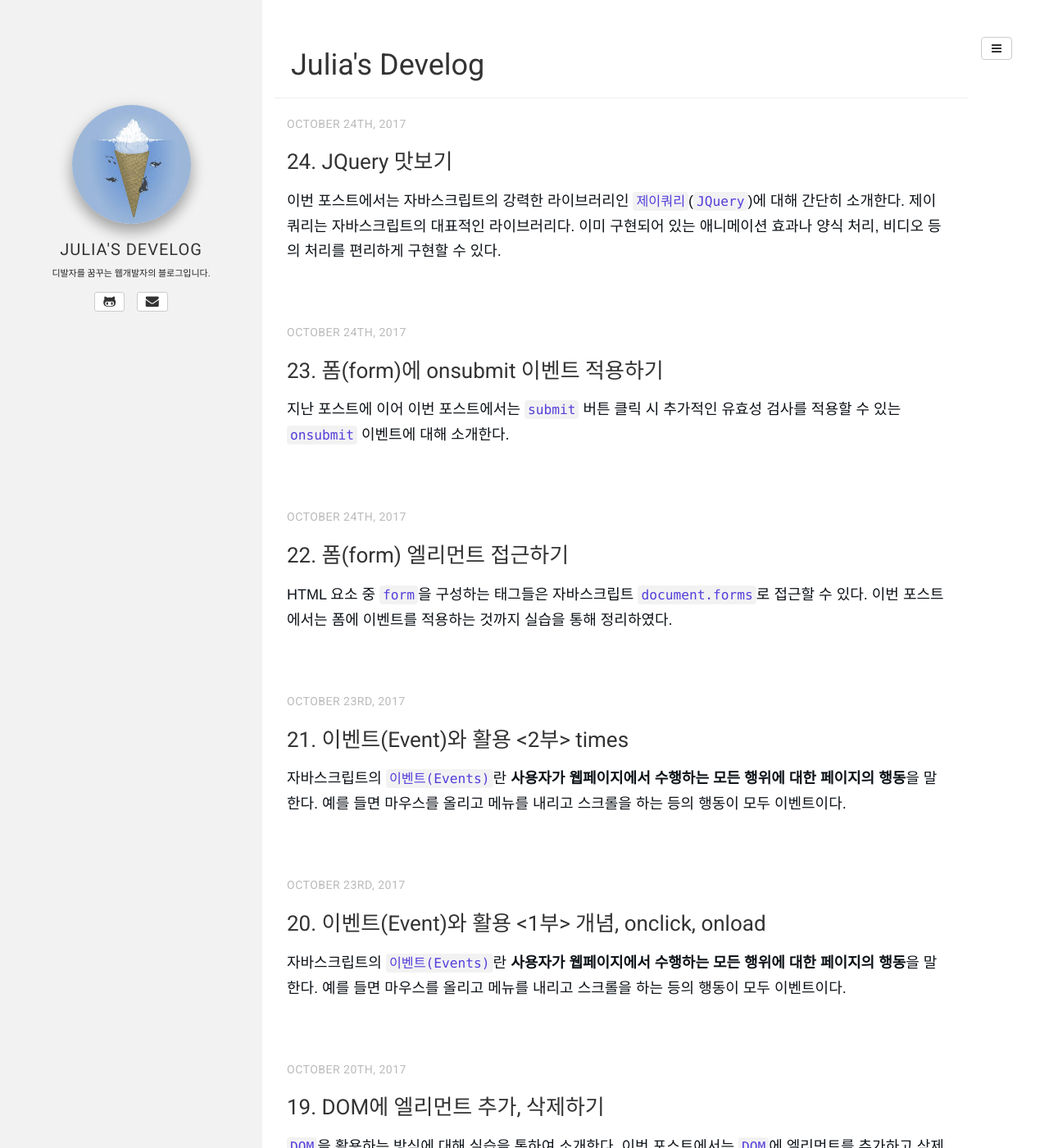
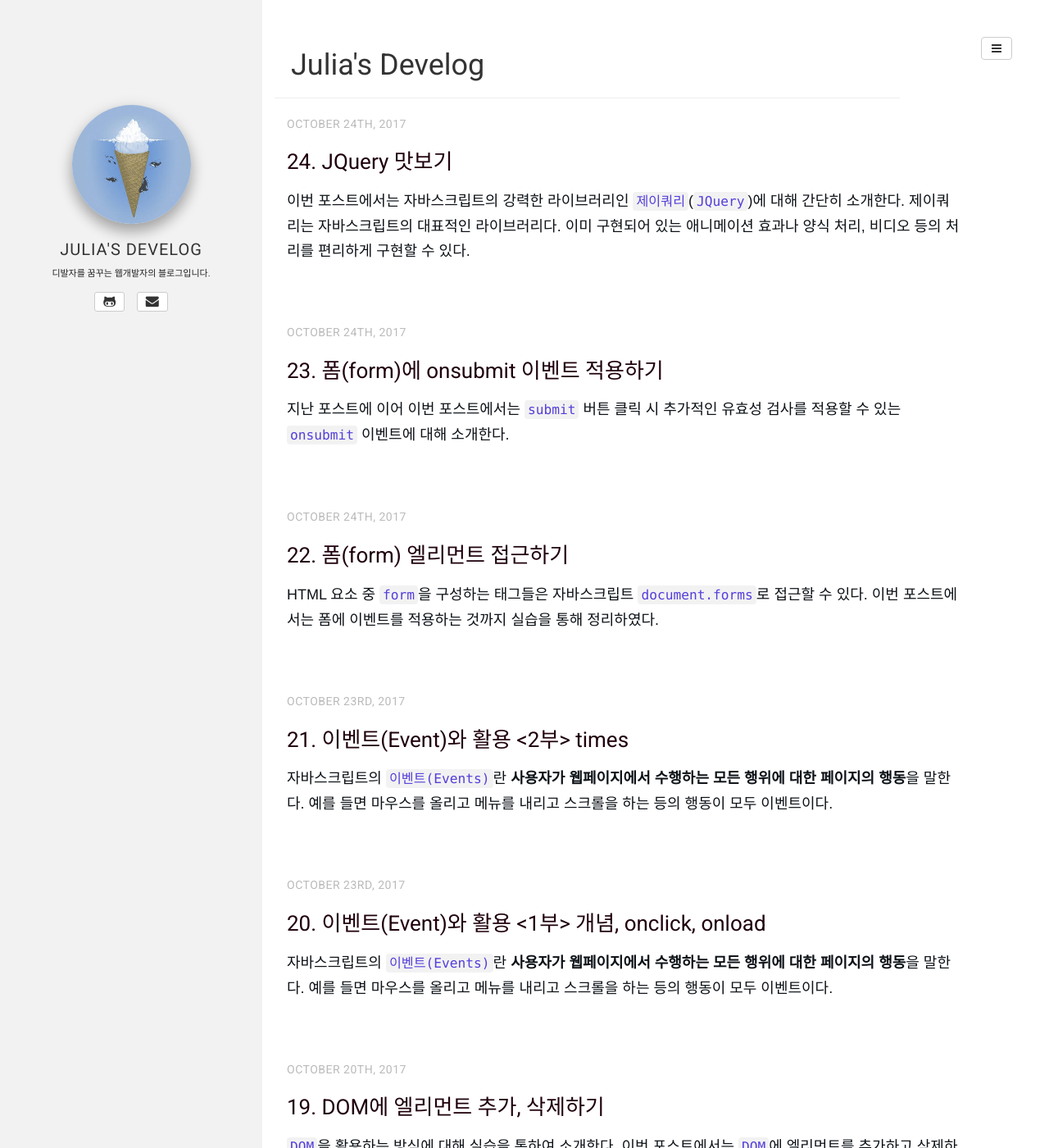
Before and after one commit to juliahwang/juliahwang.github.io, a Jekyll site: the page built from index.html, in a window 1280 px wide and 1400 px high. Shown: the whole window at 82% size. Built offline with Jekyll 4.4.1, drawn with Linux system fonts in a browser that asks for light colours; some web fonts are replaced; the list of posts is cut into pages by our own code.

Commit message:
minor css fix

```diff
--- a/categories.html
+++ b/categories.html
@@ -5,7 +5,7 @@
 group: navigation
 ---
 
-<div class="col-sm-4 col-xs-6">
+<div class="col-sm-5 col-xs-6">
     <ul class="nav nav-tabs-vertical cat-tag-menu">
       {% assign categories_list = site.categories %}
       {% if categories_list.first[0] == null %}
--- a/index.html
+++ b/index.html
@@ -5,7 +5,7 @@
 
 {% for post in paginator.posts %}
 
-  <article class="col-sm-9">
+  <article class="col-sm-11">
 
     <span class="post-date">
       {% assign d = post.date | date: "%d" | plus:'0' %}
--- a/tags.html
+++ b/tags.html
@@ -9,7 +9,7 @@
 {% assign tag_words = site_tags | split:',' | sort %}
 
 
-<div class="col-sm-3 col-xs-6">
+<div class="col-sm-5 col-xs-6">
     <ul class="nav nav-tabs-vertical cat-tag-menu">
     {% for item in (0..site.tags.size) %}{% unless forloop.last %}
       {% capture this_word %}{{ tag_words[item] | strip_newlines }}{% endcapture %}
```
Also changed, not shown: assets/resources/bootstrap/css/bootstrap.css.
